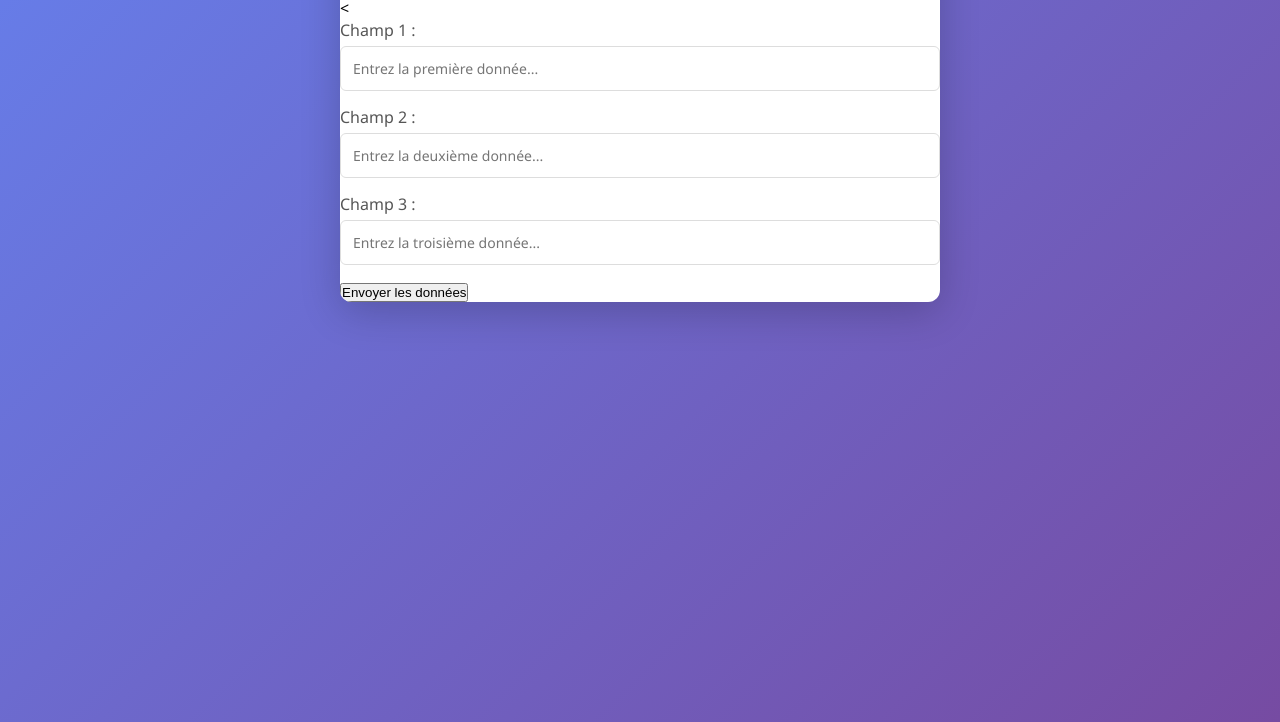
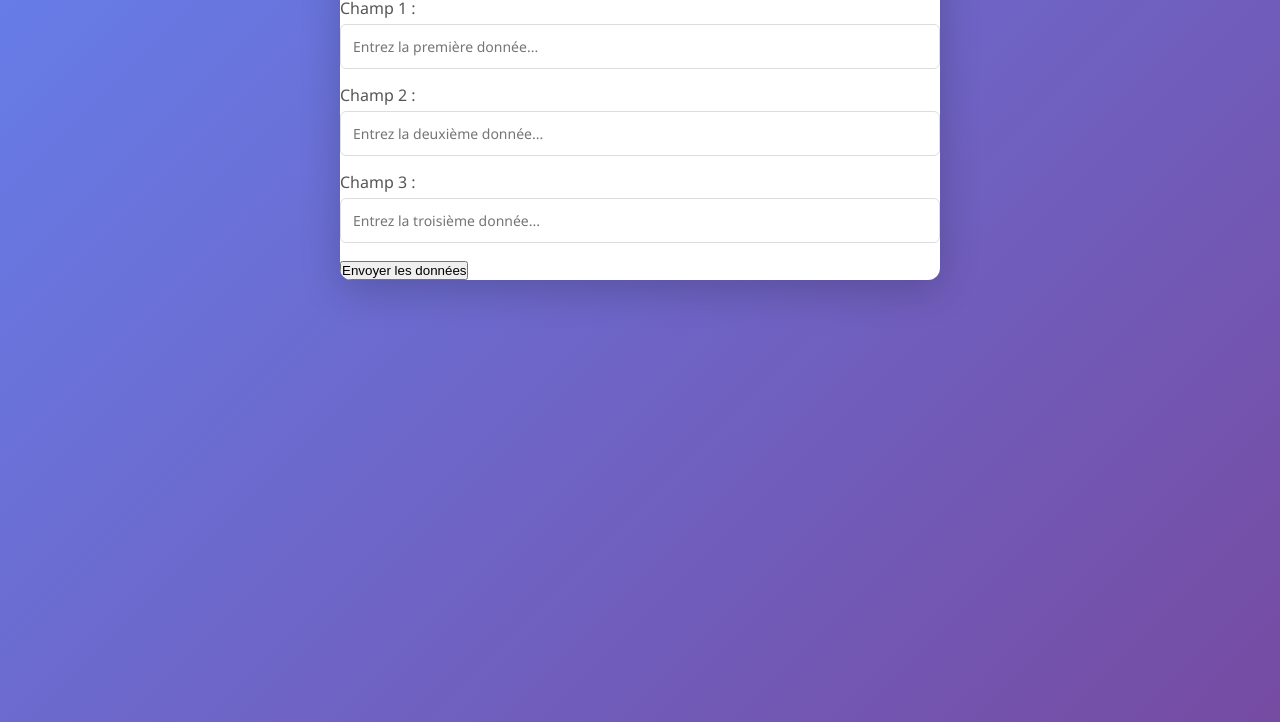
Before and after one commit to Bozeny/data-collector-app, a website: page index.html in a window 1280 px wide. Shown: the part 78-800 px from the top of the page. Drawn offline with Linux system fonts and the light colour scheme; no server answers; files whose address does not match are found by name.

```diff
--- a/index.html
+++ b/index.html
@@ -11,7 +11,7 @@
         <h1>Collecteur de Données</h1>
         <p class="subtitle">Veuillez remplir le formulaire pour enregistrer les informations.</p>
 
-        <<form id="collectorForm">
+        <form id="collectorForm">
             <div class="form-group">
                 <label for="field1">Champ 1 :</label>
                 <input type="text" id="field1" required placeholder="Entrez la première donnée...">
```
